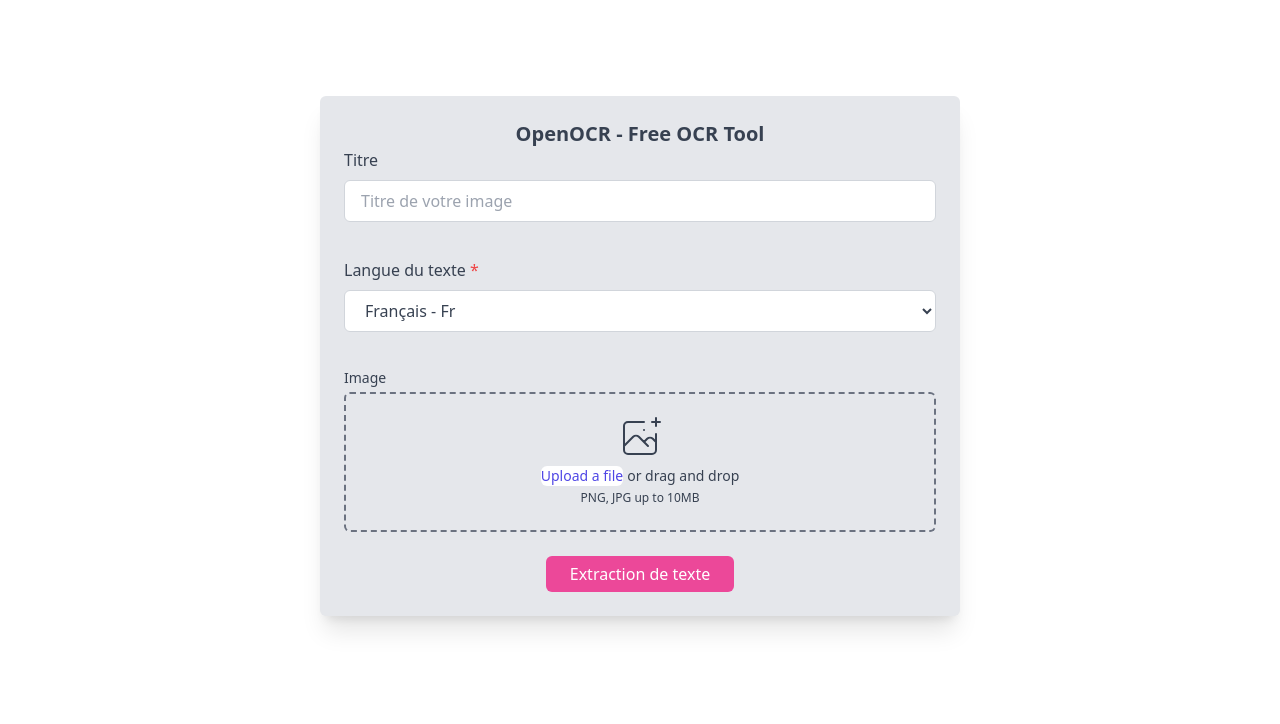
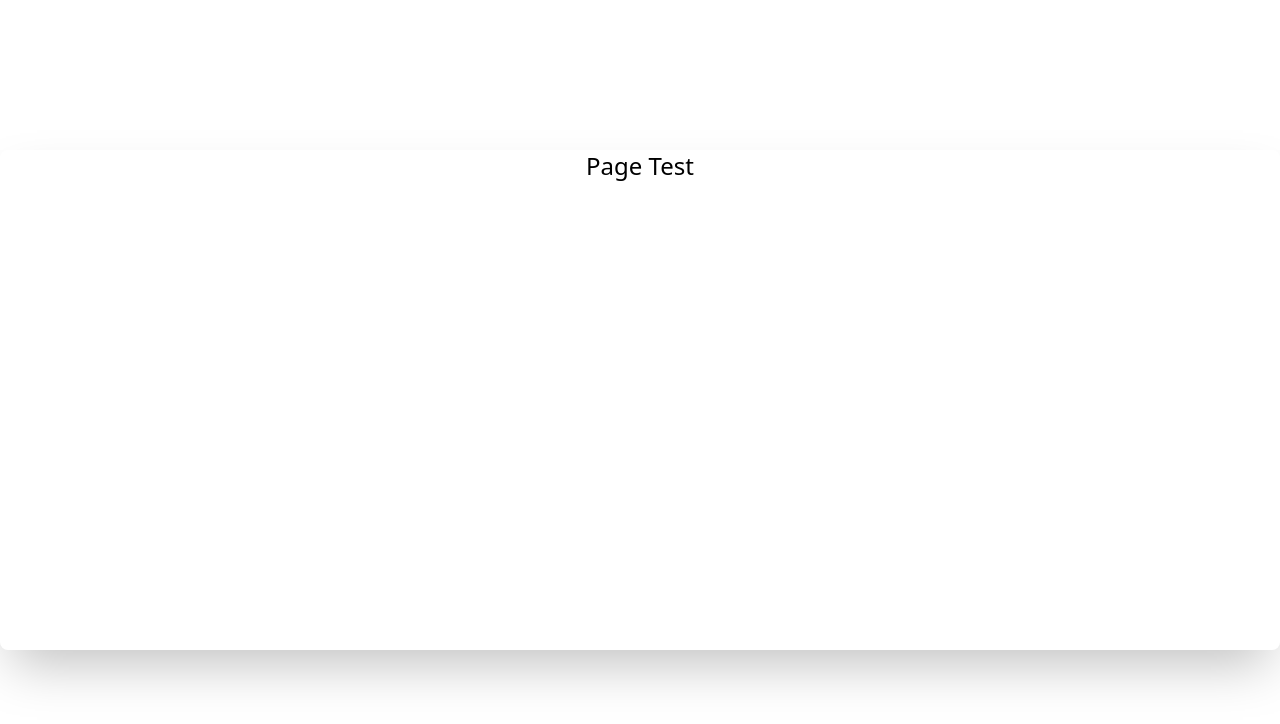
Before and after one commit to Banitongwa7/OpenOCR, a Next.js app in the folder next_app/: page / in a window 1280 px wide. Shown: the top 724 px of the page. Built offline with nearby package versions, Linux system fonts and the light colour scheme.

Commit message:
test className

```diff
--- /dev/null
+++ b/next_app/components/Test.jsx
@@ -0,0 +1,11 @@
+import React from 'react'
+
+
+
+export default function Test() {
+  return (
+    <div className='absolute top-1/2 left-1/2 transform -translate-x-1/2 -translate-y-1/2'>
+        <div className='container text-center text-2xl shadow-2xl rounded-lg h-[500px] w-screen'>Page Test</div>
+    </div>
+  )
+}
--- a/next_app/pages/index.js
+++ b/next_app/pages/index.js
@@ -1,25 +1,12 @@
 "use client";
-import FormInput from "@/components/FormInput"
 import { useState, useEffect } from "react";
-import LoaderStart from "@/components/LoaderStart";
+import Test from "@/components/Test";
 
 export default function Home() {
-  const [load,setLoad] = useState(false)
-
-  useEffect(() => {
-    const timeout = setTimeout(() => {
-      setLoad(true);
-    }, 5000);
-    return () => {
-      clearTimeout(timeout);
-    };
-  }, []);
 
   return (
    <>
-   {
-    load ? (<FormInput/>) : (<LoaderStart/>)
-   }
+   <Test />
    </>
   )
 }
```
